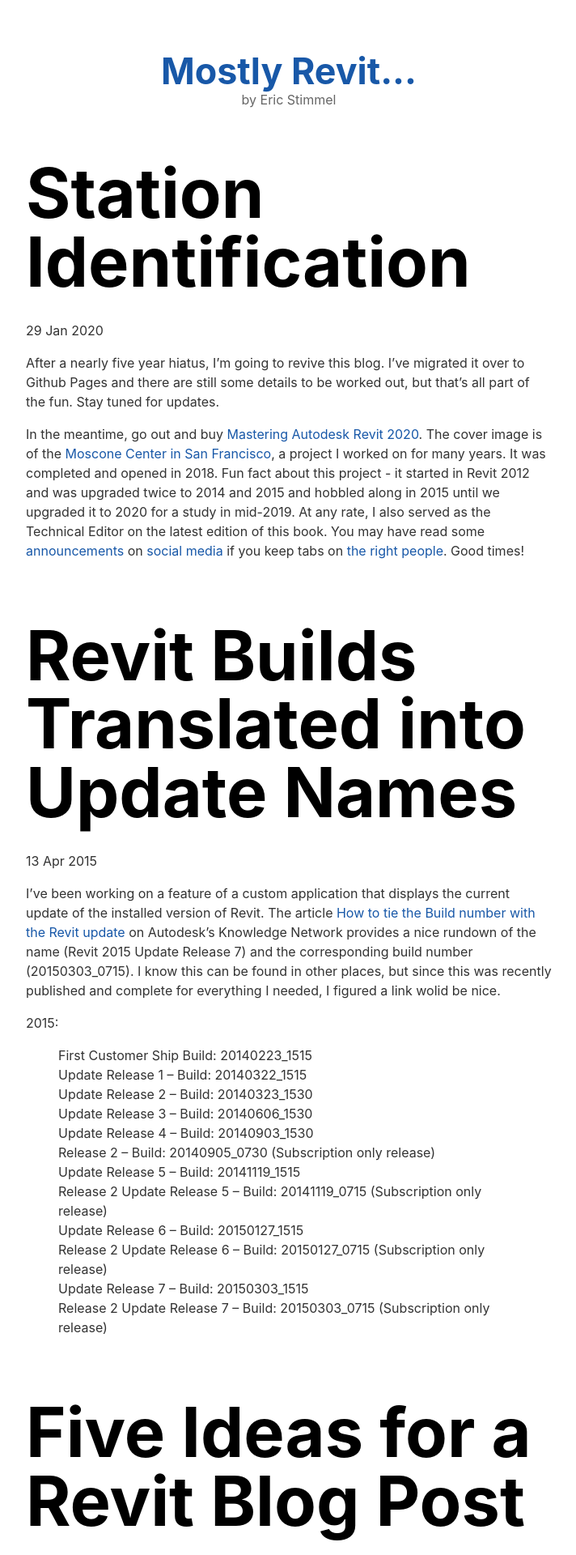
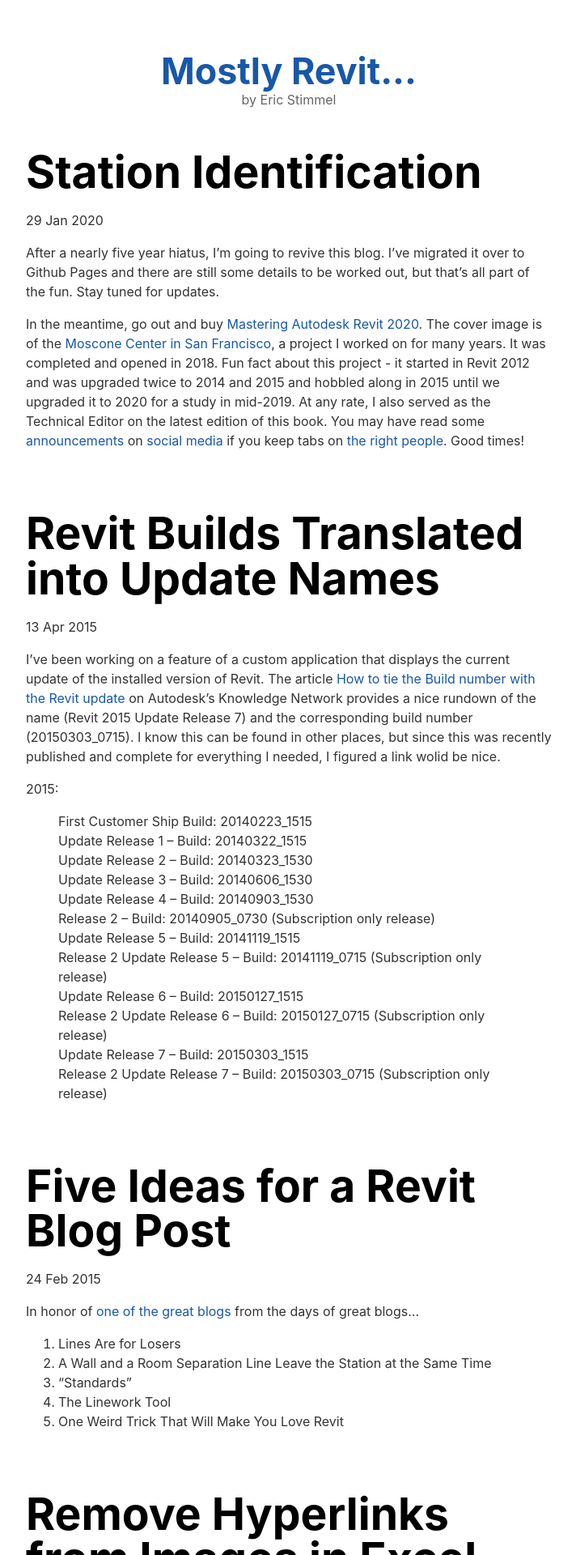
Before and after one commit to estimmel/mostly-revit-blog, a Jekyll site: the page built from index.html, in a window 1280 px wide. Shown: the top 1920 px of the page at 81% size, without its empty margins (283-995 px from the left). Built offline with Jekyll 4.4.1, drawn with Linux system fonts in a browser that asks for light colours; the list of posts is cut into pages by our own code.

Commit message:
fix css mistake

```diff
--- a/css/main.css
+++ b/css/main.css
@@ -23,7 +23,7 @@
     font-size: 2.8em;
     color: #1858A8;
 }
-h2, h2 a:link {
+h2 a:link {
     font-size: 2.3em;
     line-height: 1em;
     color: black;
```
